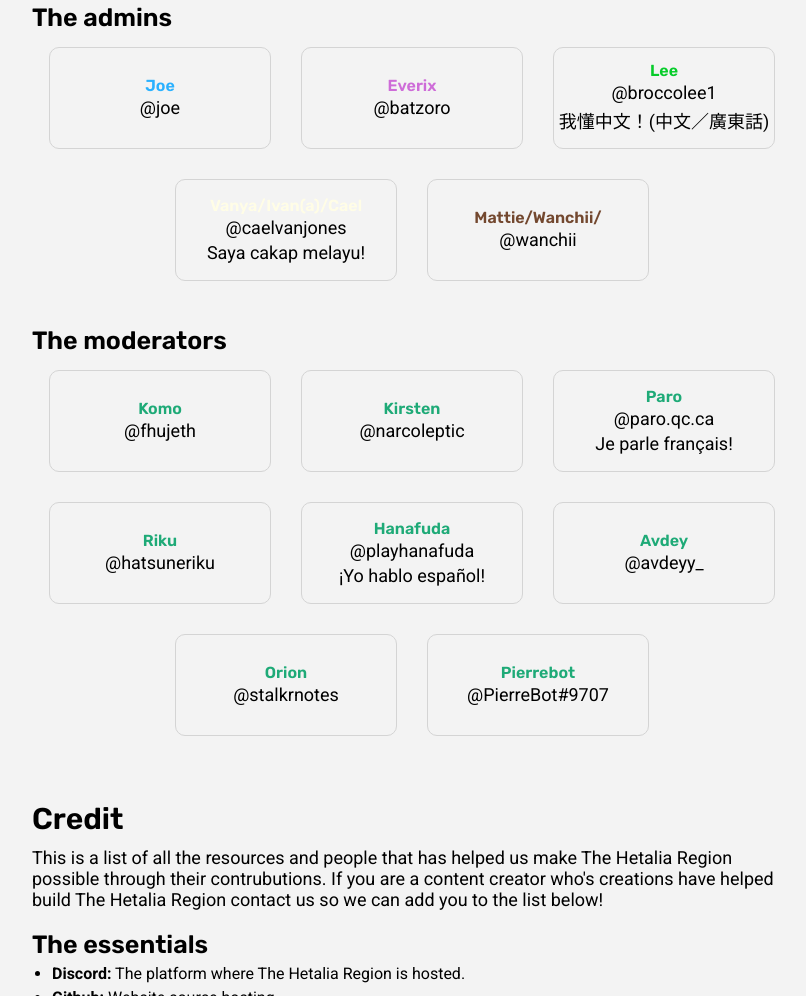
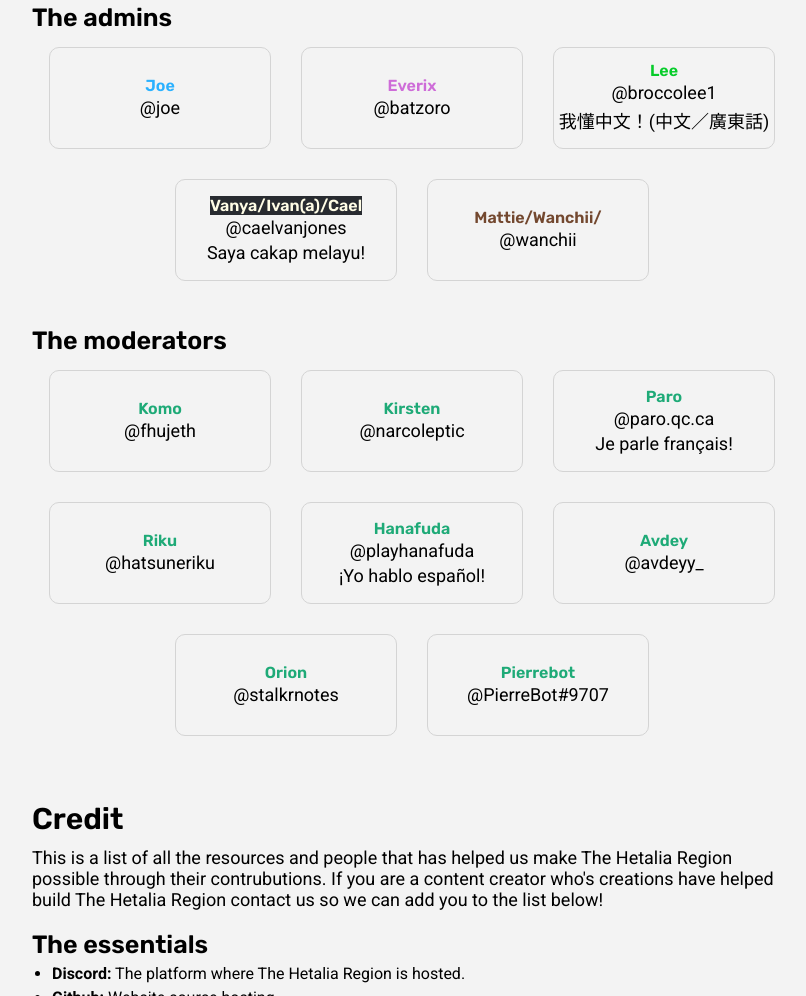
Before and after one commit to jackhill5313/Hetalia-Region, a plain HTML site: page about.html in a window 1280 px wide. Shown: the part 2252-3248 px from the top of the page, without its empty margins (228-1034 px from the left). Drawn offline with nearby package versions, Linux system fonts and the light colour scheme.

Commit message:
cael color visibility

```diff
--- a/css/about.css
+++ b/css/about.css
@@ -53,6 +53,7 @@
 
 #cael{
   color: #fffde6;
+  background: #282b30
 }
 
 #wanchii{
```
